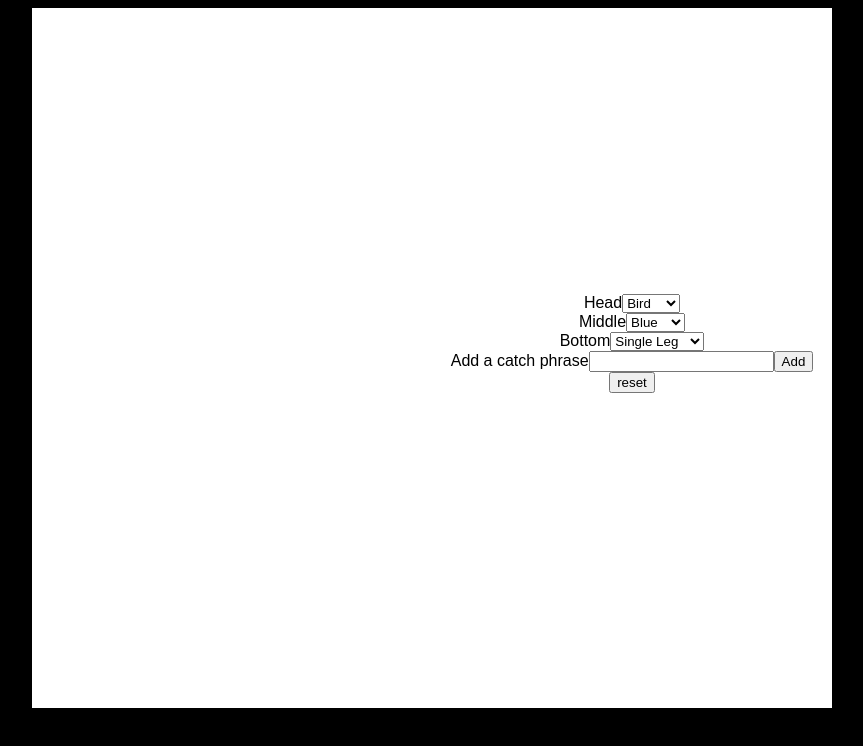
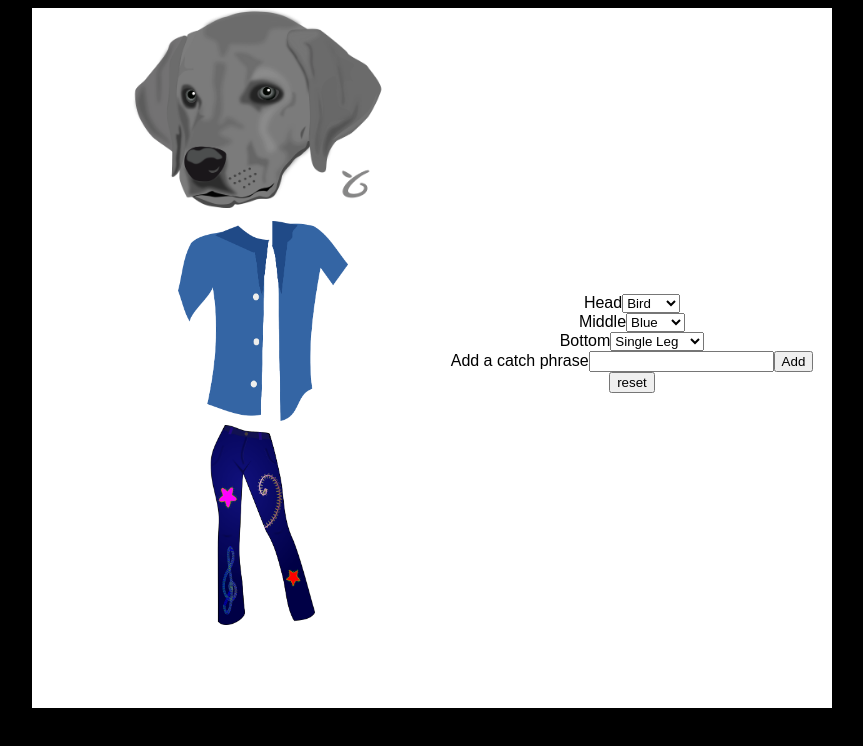
Before and after one commit to Bradley-Bird/character_designer_react, a React (Create React App) app: page / in a window 1280 px wide. Shown: the top 746 px of the page, without its empty margins (208-1071 px from the left). Built offline with nearby package versions, Linux system fonts and the light colour scheme.

Commit message:
character png in view and changing on dropdown change

```diff
--- a/src/components/Character/Character.js
+++ b/src/components/Character/Character.js
@@ -1,12 +1,27 @@
 import React from 'react';
 
-export default function Character() {
+export default function Character({ head, middle, bottom }) {
   return (
     <div className="right">
       <div className="character">
-        <div className="bg head" id="head"></div>
-        <div className="bg middle" id="middle"></div>
-        <div className="bg bottom" id="bottom"></div>
+        <div className="bg head" id="head">
+          <img
+            style={{ height: '200px' }}
+            src={`${process.env.PUBLIC_URL}/assets/${head}-head.png`}
+          />
+        </div>
+        <div className="bg middle" id="middle">
+          <img
+            style={{ height: '200px' }}
+            src={`${process.env.PUBLIC_URL}/assets/${middle}-middle.png`}
+          />
+        </div>
+        <div className="bg bottom" id="bottom">
+          <img
+            style={{ height: '200px' }}
+            src={`${process.env.PUBLIC_URL}/assets/${bottom}-pants.png`}
+          />
+        </div>
       </div>
     </div>
   );
--- a/src/components/Main/Main.js
+++ b/src/components/Main/Main.js
@@ -4,9 +4,9 @@ import Dropdown from '../Dropdown/Dropdown';
 import Character from '../Character/Character';
 
 export default function Main() {
-  const [head, setHead] = useState();
-  const [middle, setMiddle] = useState();
-  const [bottom, setBottom] = useState();
+  const [head, setHead] = useState('dog');
+  const [middle, setMiddle] = useState('blue');
+  const [bottom, setBottom] = useState('blue');
 
   return (
     <main>
```
